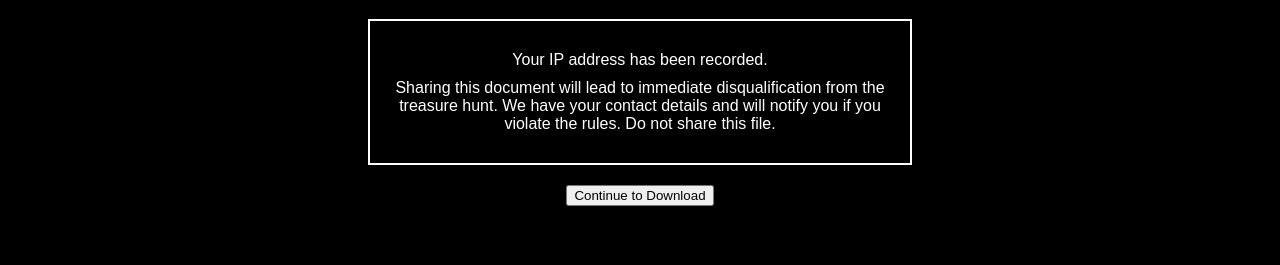
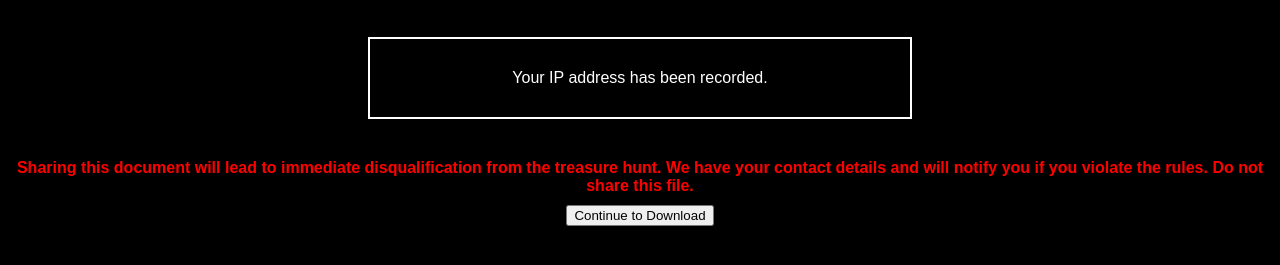
Before and after one commit to kororono/ebook-download-warning, a plain HTML site: page index.html in a window 1280 px wide. Shown: the part 61-326 px from the top of the page. Drawn offline with Linux system fonts and the light colour scheme; no server answers.

Commit message:
9index.html

```diff
--- a/index.html
+++ b/index.html
@@ -15,7 +15,7 @@
         .info-box {
             border: 2px solid white;
             padding: 20px;
-            margin: 20px auto;
+            margin: 40px auto;
             width: 80%;
             max-width: 500px;
         }
@@ -24,6 +24,11 @@
         }
         p {
             margin: 10px 0;
+        }
+        .warning-message {
+            color: red; /* Red font color for the warning */
+            font-weight: bold;
+            margin-top: 20px;
         }
     </style>
     <script>
@@ -57,8 +62,8 @@
     <h1>Warning!</h1>
     <div class="info-box">
         <p id="user-ip">[Fetching IP...]</p>
-        <p>Sharing this document will lead to immediate disqualification from the treasure hunt. We have your contact details and will notify you if you violate the rules. Do not share this file.</p>
     </div>
+    <p class="warning-message">Sharing this document will lead to immediate disqualification from the treasure hunt. We have your contact details and will notify you if you violate the rules. Do not share this file.</p>
     <button onclick="redirectToDownload()">Continue to Download</button>
 </body>
 </html>
```
